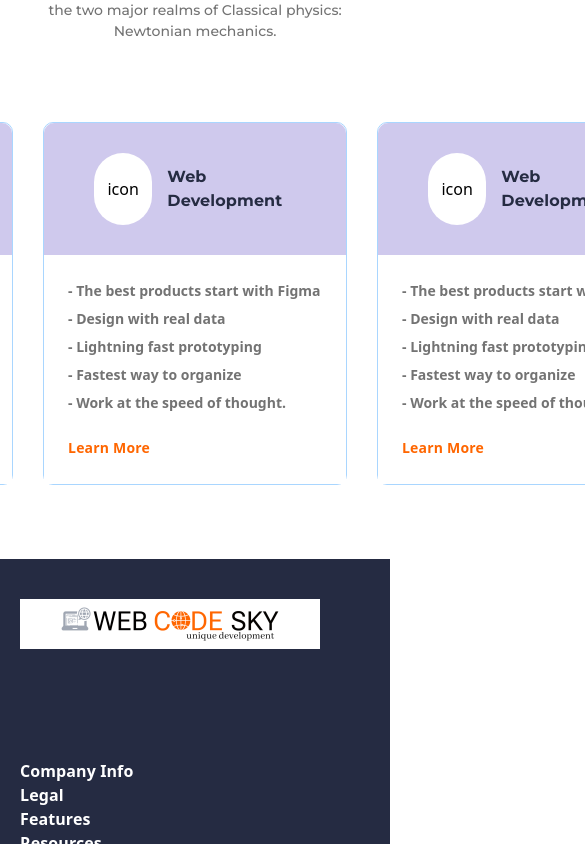
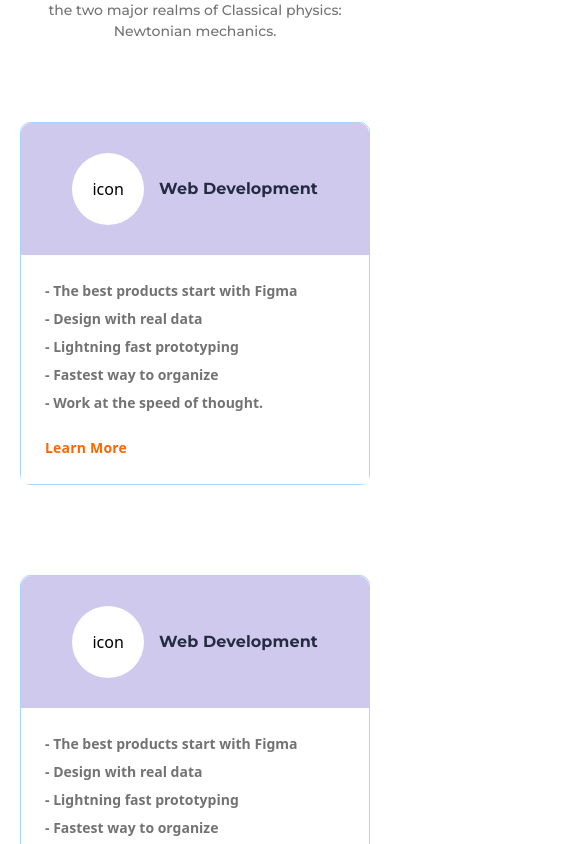
Before and after one commit to webcodesky/webcodesky-react, a React (Vite) app: page / in a window 390 px wide. Shown: the part 9040-9884 px from the top of the page, 585 px wide, since content can reach past the window. Built offline with nearby package versions, Linux system fonts and the light colour scheme.

Commit message:
pull development branch

```diff
--- a/src/Pages/Home/ChooseUs/ChooseUs.jsx
+++ b/src/Pages/Home/ChooseUs/ChooseUs.jsx
@@ -12,7 +12,7 @@
         </p>
       </div>
 
-      <div className="flex gap-[30px] justify-center">
+      <div className="flex flex-col md:flex-row gap-4 md:gap-[30px] justify-center">
         <div className="md:w-[328px] w-full md:h-[385px] border border-[#A9D6FF] rounded-[10px] mb-[74px]">
           {/* Icon and title */}
           <div className="flex justify-center gap-[15px] px-[50px] py-[30px] items-center bg-[rgba(96,76,195,0.3)] rounded-t-[10px]">
```
